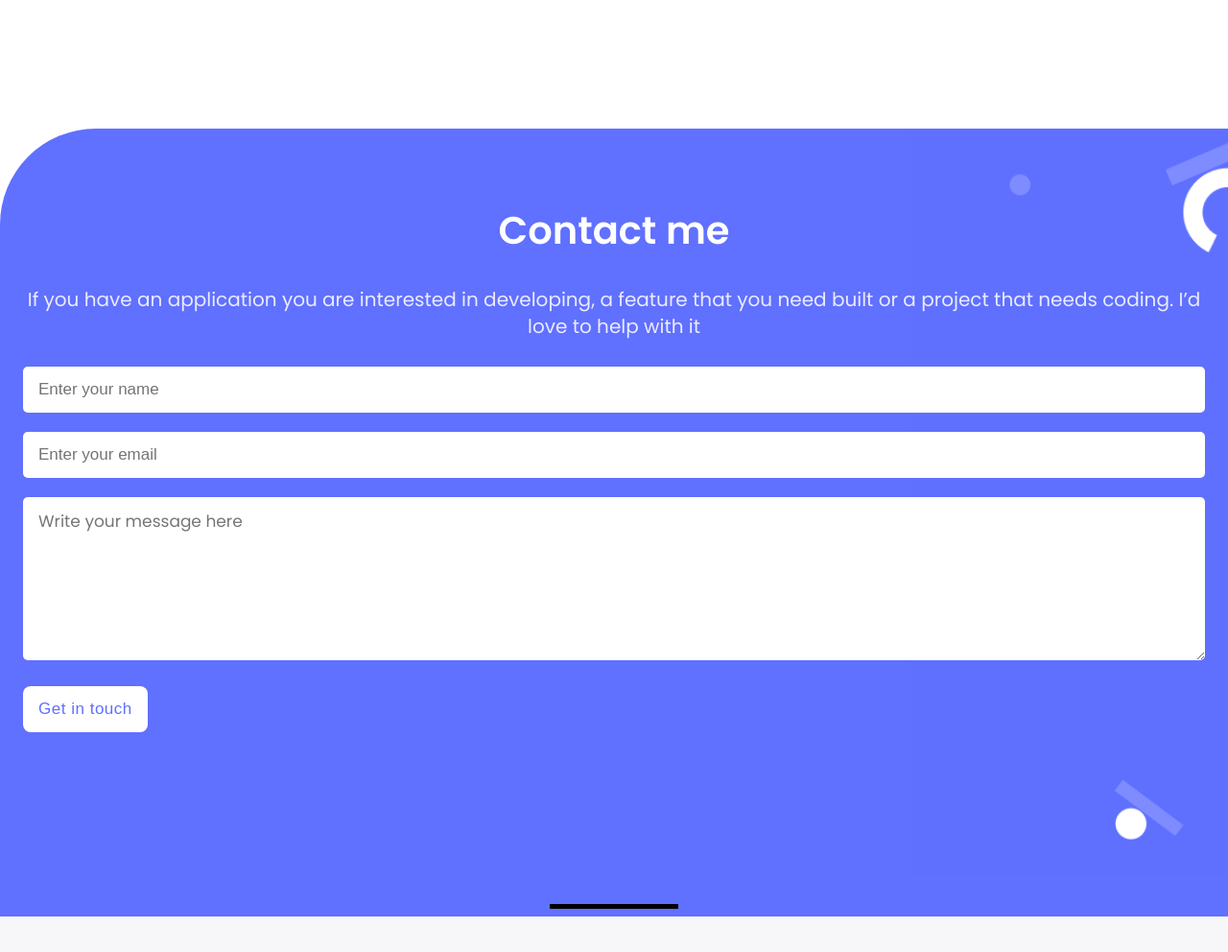
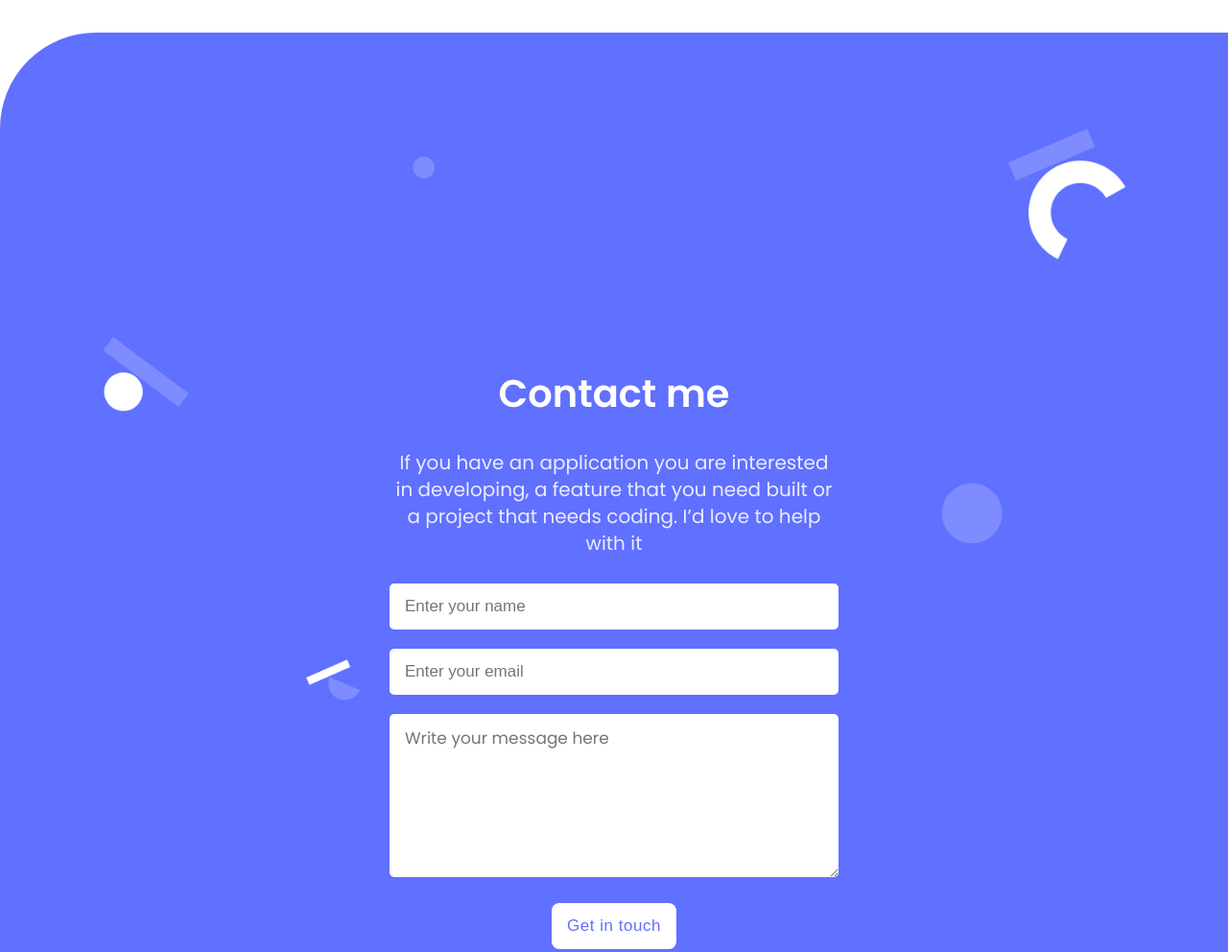
Before and after one commit to dennis-every/portfolio, a website: page index.html in a window 1280 px wide. Shown: the part 6580-7572 px from the top of the page at 96% size. Before the commit the page ends 7535 px from the top, so only its background shows below. Drawn offline with Linux system fonts and the light colour scheme.

Commit message:
Add css for desktop version for contact section

```diff
--- a/styles.css
+++ b/styles.css
@@ -507,9 +507,16 @@ header {
 /* CONTACT SECTION */
 
 #contact-form-container {
-  margin: 0;
-  padding: 0;
-  background: #fff;
+  margin: -100px 0 0 0;
+  padding: 100px 0 0 0;
+  background: #6070ff;
+  background-image: url('images/background-contact-form.png');
+  background-repeat: no-repeat;
+  background-size: contain;
+  background-position: right;
+  border-radius: 100px 0 0 0;
+  display: flex;
+  justify-content: center;
 }
 
 #contact-form-container-ul {
@@ -519,14 +526,7 @@ header {
   box-sizing: border-box;
   min-height: 779px;
   height: 100%;
-  min-width: 327px;
   width: 100%;
-  background: #6070ff;
-  background-image: url('images/background-contact-form.png');
-  background-repeat: no-repeat;
-  background-size: contain;
-  background-position: right;
-  border-radius: 100px 0 0 0;
   display: flex;
   flex-direction: column;
   justify-content: flex-start;
@@ -627,6 +627,26 @@ input {
   border: 1px solid #fff;
 }
 
+@media screen and (min-width: 768px) {
+  #contact-form-container {
+    box-sizing: border-box;
+    border: 100px solid #6070ff;
+    background-position: top left;
+    background-image: url('images/background-contact-form-lg.png');
+  }
+
+  #contact-form-container-ul {
+    width: 60vw;
+    min-width: 768px;
+    padding: 150px;
+  }
+
+  #btn-contact-form {
+    display: flex;
+    margin: auto;
+  }
+}
+
 /* FOOTER SECTION */
 
 #footer {
@@ -646,3 +666,9 @@ input {
   width: 134px;
   background: #000;
 }
+
+@media screen and (min-width: 768px) {
+  #black-bar {
+    display: none;
+  }
+}
```
Also changed, not shown: README.md, images/app_screenshot.png (deleted), images/background-contact-form-lg.png (added), murple_logo.png (deleted).
